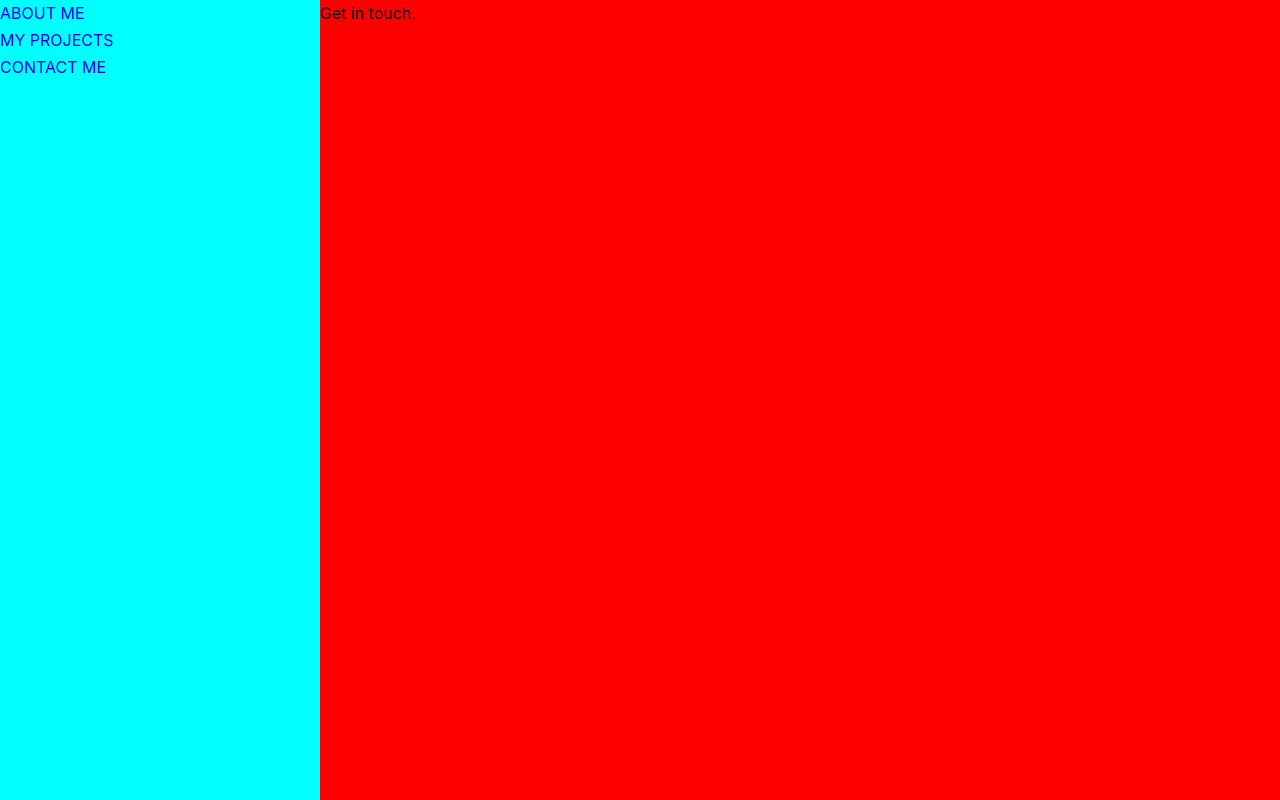
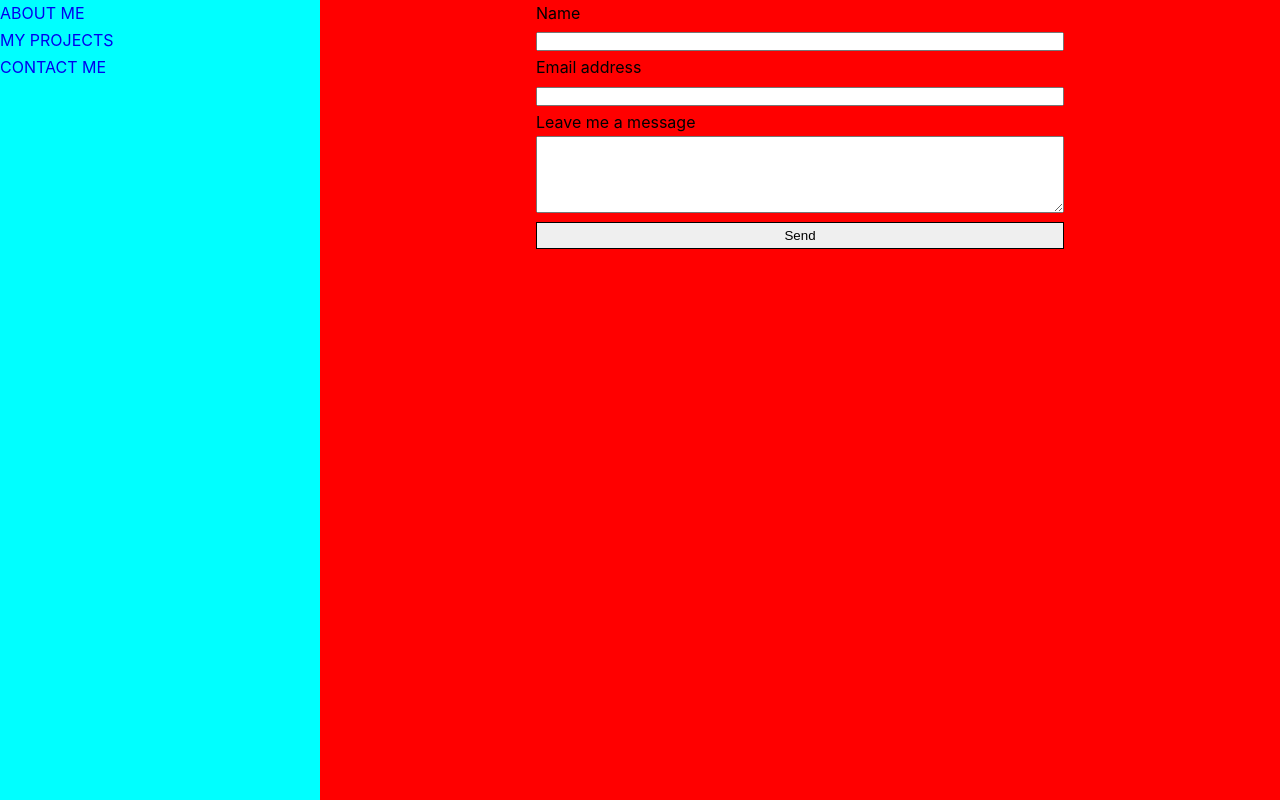
Before and after one commit to linhpham199/linh-website, a React (Create React App) app: page /contact in a window 1280 px wide. Built offline with nearby package versions, Linux system fonts and the light colour scheme.

Commit message:
Complete contact form

```diff
--- /dev/null
+++ b/src/scss/components/_form.scss
@@ -0,0 +1,48 @@
+.form {
+  width: 100%;
+  display: flex;
+  flex-direction: column;
+  align-items: center;
+
+  &__container {
+    width: 90%;
+  }
+
+  &___label {
+    width: 100%;
+  }
+
+  &__input {
+    width: 100%;
+  }
+
+  &__button {
+    width: 100%;
+    border: 1px solid black;
+    padding: .5rem 0;
+  }
+}
+
+@media (min-width: 768px) {
+  .form {
+    &__container {
+      width: 70%;
+    }
+  }
+}
+
+@media (min-width: 1024px) {
+  .form {
+    &__container {
+      width: 55%;
+    }
+  }
+}
+
+@media (min-width: 1440px) {
+  .form {
+    &__container {
+      width: 45%;
+    }
+  }
+}
--- a/src/scss/index.scss
+++ b/src/scss/index.scss
@@ -9,3 +9,4 @@
 
 @import "components/card";
 @import "components/tag";
+@import "components/form";
--- a/src/views/ContactMe.js
+++ b/src/views/ContactMe.js
@@ -4,7 +4,23 @@ class ContactMe extends Component {
   render() {
     return (
       <div>
-        Get in touch.
+        <form className="form">
+          <p className="form__container">
+            <label for="name" className="form__label">Name</label>
+            <input className="form__input" type="text" name="name" id="name" required/>
+          </p>
+          <p className="form__container">
+            <label for="email" className="form__label">Email address</label>
+            <input className="form__input" type="email" name="email" id="email" required/>
+          </p>
+          <p className="form__container">
+            <label for="message" className="form__label">Leave me a message</label>
+            <textarea className="form__input" name="message" rows="5"></textarea>
+          </p>
+          <p className="form__container">
+            <button type="submit" className="form__button">Send</button>
+          </p>
+        </form>
       </div>
     );
   }
```
